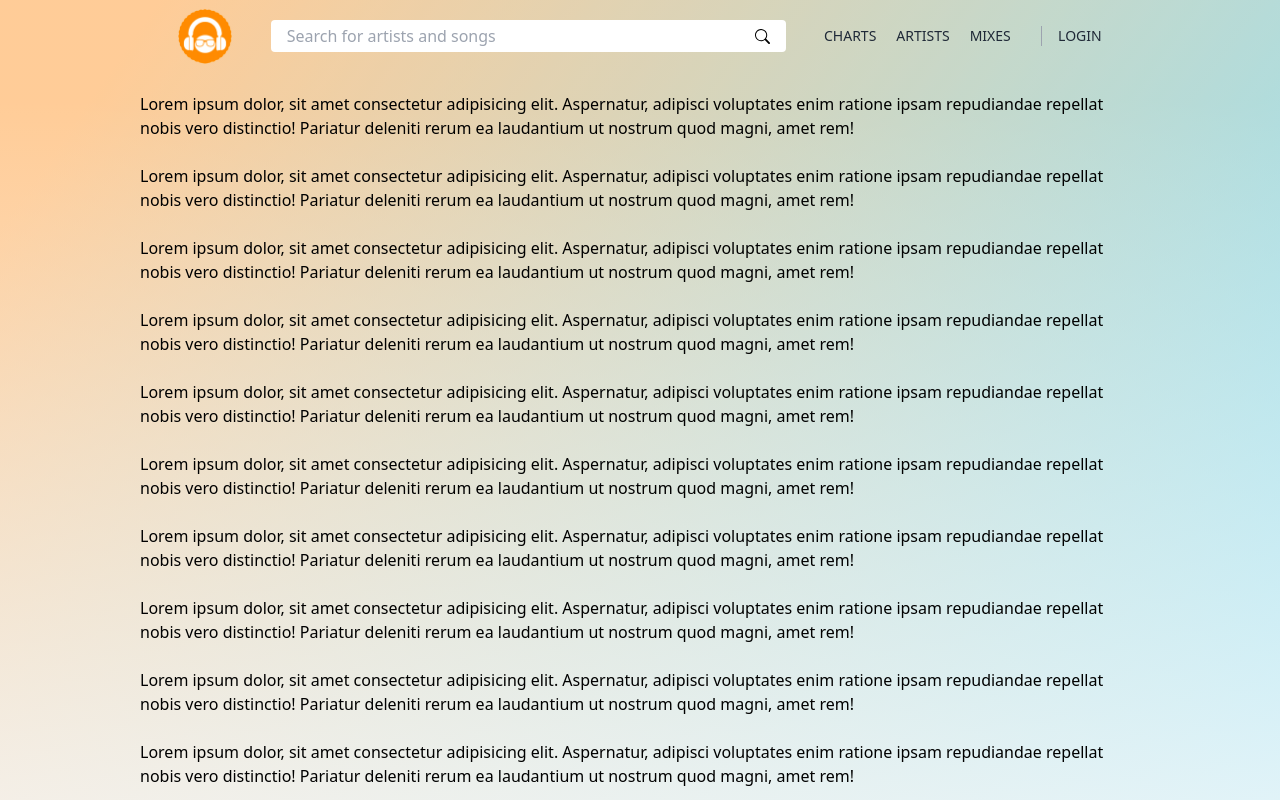
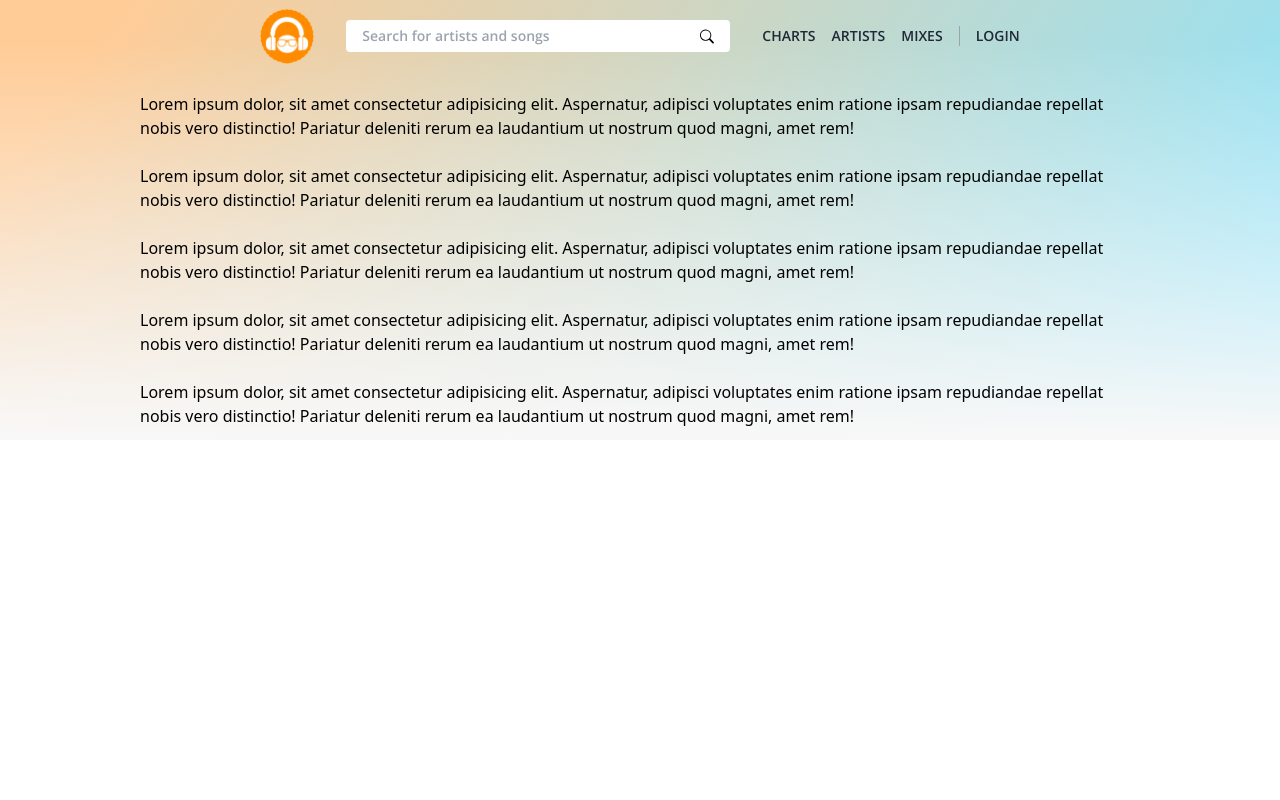
Before and after one commit to JosephNjeruNjenga/mdundo-clone, a Next.js app: page / in a window 1280 px wide. Shown: the top 800 px of the page. Built offline with nearby package versions, Linux system fonts and the light colour scheme.

Commit message:
minor styling edits on Navbar

```diff
--- a/components/HomeContent.tsx
+++ b/components/HomeContent.tsx
@@ -3,55 +3,7 @@ import React from 'react'
 const HomeContent = () => {
   return (
     <section className="intro flex justify-center lg:pt-20">
-      <div className='lg:max-w-[1000px]'>
-        <article className="py-3">
-          Lorem ipsum dolor, sit amet consectetur adipisicing elit. Aspernatur,
-          adipisci voluptates enim ratione ipsam repudiandae repellat nobis vero
-          distinctio! Pariatur deleniti rerum ea laudantium ut nostrum quod
-          magni, amet rem!
-        </article>
-        <article className="py-3">
-          Lorem ipsum dolor, sit amet consectetur adipisicing elit. Aspernatur,
-          adipisci voluptates enim ratione ipsam repudiandae repellat nobis vero
-          distinctio! Pariatur deleniti rerum ea laudantium ut nostrum quod
-          magni, amet rem!
-        </article>
-        <article className="py-3">
-          Lorem ipsum dolor, sit amet consectetur adipisicing elit. Aspernatur,
-          adipisci voluptates enim ratione ipsam repudiandae repellat nobis vero
-          distinctio! Pariatur deleniti rerum ea laudantium ut nostrum quod
-          magni, amet rem!
-        </article>
-        <article className="py-3">
-          Lorem ipsum dolor, sit amet consectetur adipisicing elit. Aspernatur,
-          adipisci voluptates enim ratione ipsam repudiandae repellat nobis vero
-          distinctio! Pariatur deleniti rerum ea laudantium ut nostrum quod
-          magni, amet rem!
-        </article>
-        <article className="py-3">
-          Lorem ipsum dolor, sit amet consectetur adipisicing elit. Aspernatur,
-          adipisci voluptates enim ratione ipsam repudiandae repellat nobis vero
-          distinctio! Pariatur deleniti rerum ea laudantium ut nostrum quod
-          magni, amet rem!
-        </article>
-        <article className="py-3">
-          Lorem ipsum dolor, sit amet consectetur adipisicing elit. Aspernatur,
-          adipisci voluptates enim ratione ipsam repudiandae repellat nobis vero
-          distinctio! Pariatur deleniti rerum ea laudantium ut nostrum quod
-          magni, amet rem!
-        </article>
-        <article className="py-3">
-          Lorem ipsum dolor, sit amet consectetur adipisicing elit. Aspernatur,
-          adipisci voluptates enim ratione ipsam repudiandae repellat nobis vero
-          distinctio! Pariatur deleniti rerum ea laudantium ut nostrum quod
-          magni, amet rem!
-        </article>
-        <article className="py-3">
-          Lorem ipsum dolor, sit amet consectetur adipisicing elit. Aspernatur,
-          adipisci voluptates enim ratione ipsam repudiandae repellat nobis vero
-          distinctio! Pariatur deleniti rerum ea laudantium ut nostrum quod
-          magni, amet rem!
-        </article>
+      <div className="lg:max-w-[1000px]">
         <article className="py-3">
           Lorem ipsum dolor, sit amet consectetur adipisicing elit. Aspernatur,
           adipisci voluptates enim ratione ipsam repudiandae repellat nobis vero
--- a/components/Navbar.tsx
+++ b/components/Navbar.tsx
@@ -3,40 +3,40 @@ import { BsPersonCircle, BsSearch } from "react-icons/bs";
 
 const Navbar = () => {
   return (
-    <div className="w-full pt-1 lg:pt-2 lg:flex lg:justify-center lg:bg-transparent sticky lg:fixed top-0 bg-[#444444]">
-      <div className="px-4 lg:px-4 lg:max-w-[1000px] grid grid-cols-6 lg:flex lg:justify-evenly lg:grow lg:gap-0 items-center">
+    <div className="w-full font-body pt-1 lg:pt-2 lg:flex lg:justify-center lg:bg-transparent sticky lg:fixed top-0 bg-[#444444]">
+      <div className="px-0 lg:px-4 grid grid-cols-7 lg:flex items-center">
         {/* LOGO */}
-        <div className="col-span-1 place-self-center">
-          <img className="h-12 lg:h-14" src="./images/logo.png" alt="Logo" />
+        <div className="cursor-pointer self-center col-span-1 lg:flex-none place-self-center">
+          <img className="h-10 lg:h-14" src="./images/logo.png" alt="Logo" />
         </div>
         {/* SEARCH */}
-        <div className="flex lg:max-w-[515px] lg:mx-4 lg:grow lg:flex-initial col-span-4 h-8 px-4 rounded items-center gap-3 justify-between bg-white">
+        <div className="flex lg:mx-8 lg:w-96 col-span-5 h-8 px-4 rounded items-center gap-3 justify-between bg-white">
           <input
-            className="outline-none"
+            className="outline-none font-body text-sm w-full"
             type="text"
             placeholder="Search for artists and songs"
           />
-          <BsSearch size={15} />
+          <BsSearch className="cursor-pointer" size={15} />
         </div>
         {/* LOGIN */}
-        <div className="col-span-1 place-self-center lg:order-last lg:border-l lg:ml-2 lg:pl-4 lg:border-gray-400">
+        <div className="col-span-1 place-self-center self-center lg:order-last lg:border-l lg:ml-4 lg:pl-4 lg:border-gray-400">
           <div className="text-white/70 lg:hidden">
-            <BsPersonCircle size={30} />
+            <BsPersonCircle className="cursor-pointer" size={30} />
           </div>
-          <div className="uppercase hidden lg:block text-gray-800 lg:hover:text-gray-500 text-sm font-normal">
+          <div className="uppercase cursor-pointer hidden lg:block text-gray-800 lg:hover:text-gray-500 text-sm font-normal">
             login
           </div>
         </div>
         {/* NAV */}
-        <nav className="col-span-6">
-          <ul className="flex justify-evenly gap-5 text-white lg:text-gray-800  text-sm font-normal">
+        <nav className="col-span-7">
+          <ul className="flex justify-evenly text-white lg:text-gray-800  text-sm font-normal">
             <li className="py-4 hover:text-gray-300 lg:hover:text-gray-500 uppercase">
               <a href="#">charts</a>
             </li>
-            <li className="py-4 hover:text-gray-300 lg:hover:text-gray-500 uppercase">
+            <li className="py-4 hover:text-gray-300 lg:ml-4 lg:hover:text-gray-500 uppercase">
               <a href="#">artists</a>
             </li>
-            <li className="py-4 hover:text-gray-300 lg:hover:text-gray-500 uppercase">
+            <li className="py-4 hover:text-gray-300 lg:ml-4 lg:hover:text-gray-500 uppercase">
               <a href="#">mixes</a>
             </li>
           </ul>
--- a/styles/globals.css
+++ b/styles/globals.css
@@ -1,3 +1,4 @@
+@import url('https://fonts.googleapis.com/css2?family=Open+Sans:wght@600&display=swap');
 @tailwind base;
 @tailwind components;
 @tailwind utilities;
--- a/tailwind.config.js
+++ b/tailwind.config.js
@@ -9,6 +9,9 @@ module.exports = {
     screens: {
       'lg': '807px',
     },
+    fontFamily: {
+      'body': ["Open Sans"],
+    },
   },
   plugins: [],
 }
```
